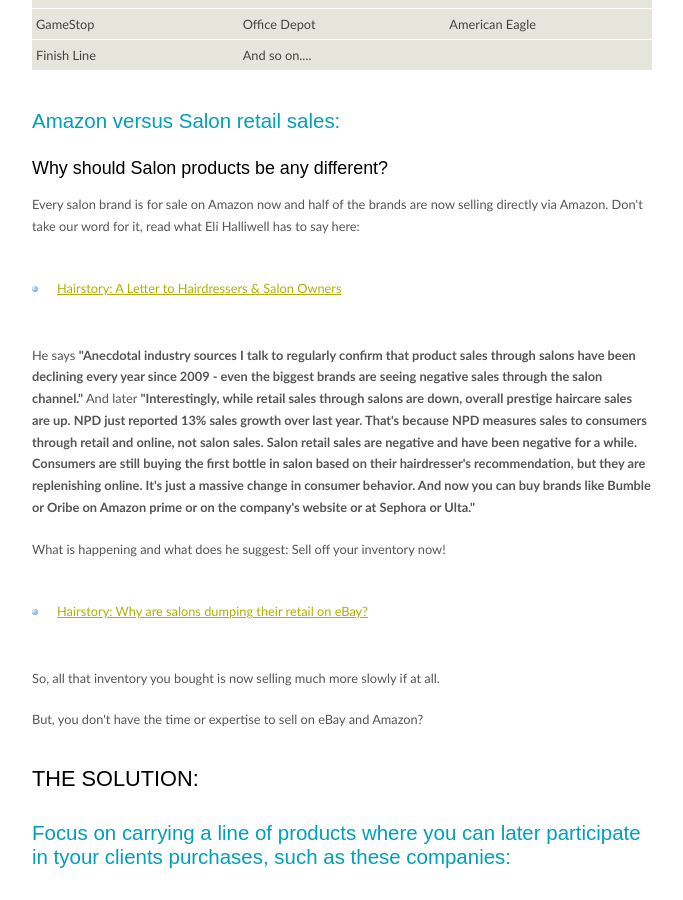
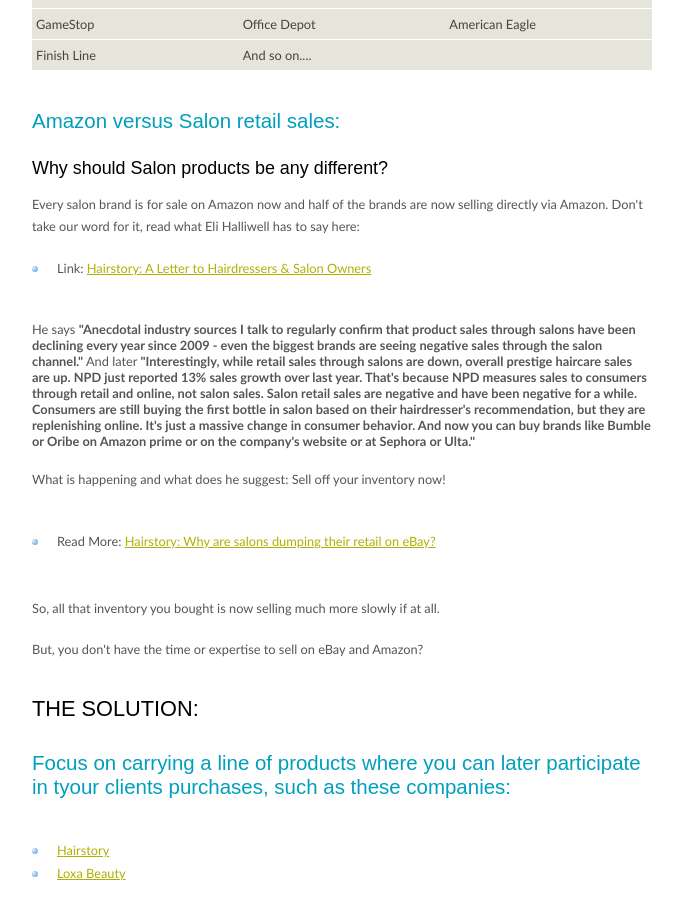
Before and after one commit to saloninfo/saloninfo.github.io, a Jekyll site: the page index.html, which Jekyll copies as it is, in a window 1280 px wide and 900 px high, scrolled down 1222 px. Shown: the whole window, without its empty margins (173-856 px from the left). Built offline with Jekyll 4.4.1, drawn with Linux system fonts in a browser that asks for light colours.

Commit message:
Update index.html

```diff
--- a/index.html
+++ b/index.html
@@ -61,16 +61,14 @@
 
 <h2>Amazon versus Salon retail sales:</h2>
 <h3>Why should Salon products be any different?</h3>
-<p>Every salon brand is for sale on Amazon now and half of the brands are now selling directly via Amazon. Don't take our word for it, read what Eli Halliwell has to say here:</p>
-
-<p><ul><li><a href='https://www.hairstory.com/eli/2017/07/31/open-letter-to-hairdressers-and-salon-owners/' target='_new'>Hairstory: A Letter to Hairdressers &amp; Salon Owners</a></li></ul></p>
-
-<p>He says <strong>"Anecdotal industry sources I talk to regularly confirm that product sales through salons have been declining every year since 2009 - even the biggest brands are seeing negative sales through the salon channel."</strong> And later
+<p>Every salon brand is for sale on Amazon now and half of the brands are now selling directly via Amazon. Don't take our word for it, read what Eli Halliwell has to say here:<br>
+<ul><li>Link: <a href='https://www.hairstory.com/eli/2017/07/31/open-letter-to-hairdressers-and-salon-owners/' target='_new'>Hairstory: A Letter to Hairdressers &amp; Salon Owners</a></li></ul><br>
+He says <strong>"Anecdotal industry sources I talk to regularly confirm that product sales through salons have been declining every year since 2009 - even the biggest brands are seeing negative sales through the salon channel."</strong> And later
 	<strong>"Interestingly, while retail sales through salons are down, overall prestige haircare sales are up. NPD just reported 13% sales growth over last year. That's because NPD measures sales to consumers through retail and online, not salon sales. Salon retail sales are negative and have been negative for a while. Consumers are still buying the first bottle in salon based on their hairdresser's recommendation, but they are replenishing online. It's just a massive change in consumer behavior. And now you can buy brands like Bumble or Oribe on Amazon prime or on the company's website or at Sephora or Ulta."</strong></p>
 
 <p>What is happening and what does he suggest: Sell off your inventory now!</p>
 
-<p><ul><li><a href='https://www.hairstory.com/eli/2017/12/08/why-are-salons-dumping-their-retail-on-ebay/' target='_new'>Hairstory: Why are salons dumping their retail on eBay?</a></li></ul></p>
+<p><ul><li>Read More: <a href='https://www.hairstory.com/eli/2017/12/08/why-are-salons-dumping-their-retail-on-ebay/' target='_new'>Hairstory: Why are salons dumping their retail on eBay?</a></li></ul></p>
 
 <p>So, all that inventory you bought is now selling much more slowly if at all.</p>
 
```
